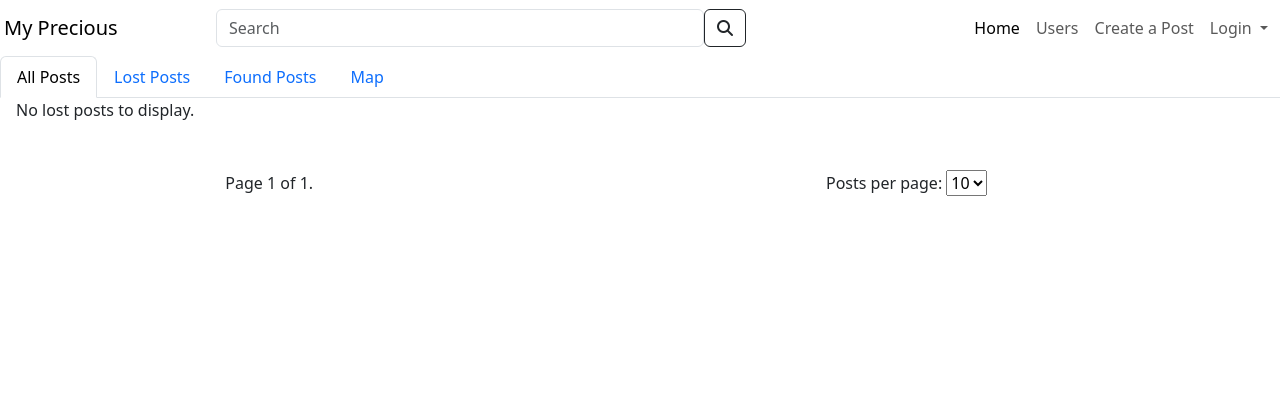
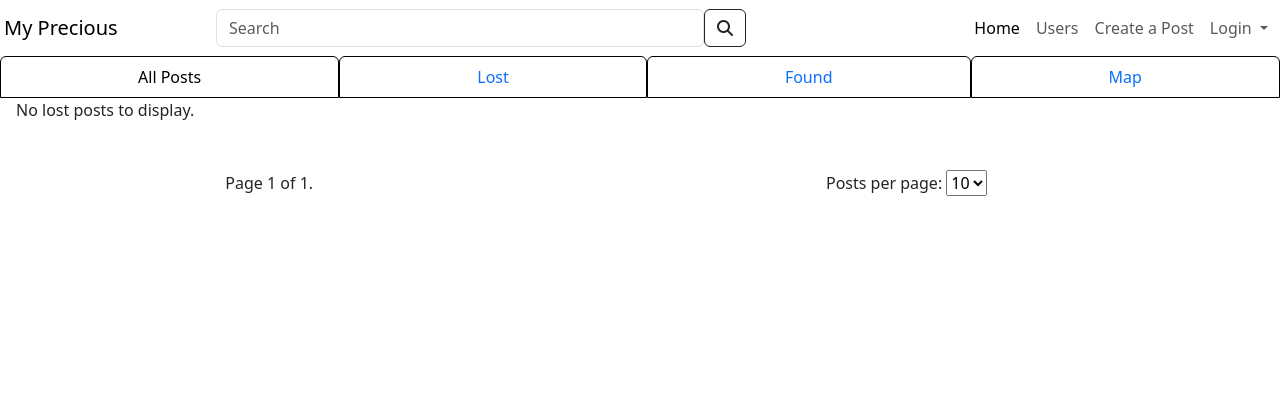
Before and after one commit to Tomosius/My_Precious, a Django app: page / in a window 1280 px wide. Shown: the top 420 px of the page. Run offline with Django 5.2, Linux system fonts and the light colour scheme; data that the repository does not hold is empty; some libraries are stand-ins or nearby versions.

Commit message:
map is showing lost posts in red, found - green. adjusted styling

```diff
--- a/posts/templates/posts_loop_list.html
+++ b/posts/templates/posts_loop_list.html
@@ -5,6 +5,10 @@
             {{ post.description|truncatechars:200 }}
         </p>
     </a>
+	<script>
+	        console.log("title: {{ post.title }}, post_type: {{ post.post_type }}, lat: {{ post.latitude }}, lng: {{ post.longitude }}");
+
+	</script>
 {% empty %}
     <p>No lost posts to display.</p>
 {% endfor %}
--- a/posts/templates/view_all_posts.html
+++ b/posts/templates/view_all_posts.html
@@ -3,18 +3,18 @@
 {% block content %}
 
 <!-- Nav tabs -->
-<ul class="nav nav-tabs">
-    <li class="nav-item">
-        <a class="nav-link {% if active_tab == 'all' %}active{% endif %}" href="{% url 'posts:view_all_posts' %}">All Posts</a>
+<ul class="nav nav-tabs al rounded">
+    <li class="nav-item flex-fill text-center">
+        <a class="nav-link border border-1 border-black {% if active_tab == 'all' %}active{% endif %}" href="{% url 'posts:view_all_posts' %}">All Posts</a>
     </li>
-    <li class="nav-item">
-        <a class="nav-link {% if active_tab == 'lost' %}active{% endif %}" href="{% url 'posts:view_lost_posts' %}">Lost Posts</a>
+    <li class="nav-item flex-fill text-center">
+        <a class="nav-link border border-1 border-black {% if active_tab == 'lost' %}active{% endif %}" href="{% url 'posts:view_lost_posts' %}">Lost</a>
     </li>
-    <li class="nav-item">
-        <a class="nav-link {% if active_tab == 'found' %}active{% endif %}" href="{% url 'posts:view_found_posts' %}">Found Posts</a>
+    <li class="nav-item flex-fill text-center">
+        <a class="nav-link border border-1 border-black {% if active_tab == 'found' %}active{% endif %}" href="{% url 'posts:view_found_posts' %}">Found</a>
     </li>
-    <li class="nav-item">
-        <a class="nav-link {% if active_tab == 'map' %}active{% endif %}" href="{% url 'posts:map_all_posts_view' %}">Map</a>
+    <li class="nav-item flex-fill text-center">
+        <a class="nav-link border border-1 border-black {% if active_tab == 'map' %}active{% endif %}" href="{% url 'posts:map_all_posts_view' %}">Map</a>
     </li>
 </ul>
 
@@ -48,7 +48,7 @@
 
 
 	<!-- Outer container to hold the pagination controls and number selector -->
-<div class="container-fluid">
+<div class="container-fluid" {% if active_tab == "map" %}style="display: none;"{% endif %}>
   <div class="row justify-content-between align-items-center text-center">
     <!-- Invisible spacer column for the first gap -->
     <div class="d-none d-sm-block col-sm-1 col-md-2"></div>
--- a/posts/views.py
+++ b/posts/views.py
@@ -90,6 +90,7 @@ def paginate_queryset(request, queryset, items_per_page=10):
     page_obj = paginator.get_page(page_number)
     return page_obj
 
+
 def view_all_posts(request):
     """
     Display all posts (both LostPost and FoundPost) with optional search functionality and pagination,
@@ -101,8 +102,10 @@ def view_all_posts(request):
     all_posts = Post.objects.all().instance_of(Post)
 
     if search_query:
-        all_posts = all_posts.filter(title__icontains=search_query)
-
+        all_posts = all_posts.filter(
+            Q(title__icontains=search_query) | Q(
+                description__icontains=search_query)
+        )
     # Paginate the combined queryset
     paginated_posts = paginate_queryset(request, all_posts, items_per_page=10)
     search_url = reverse('posts:view_all_posts')
@@ -275,8 +278,9 @@ def delete_photo(request, photo_id, post_type):
         return JsonResponse({'success': False, 'error': str(e)})
 
 
-from django.shortcuts import render
-from .models import Post  # Assuming Post is the polymorphic base model
+
+
+
 
 def map_all_posts(request):
     """
@@ -289,22 +293,23 @@ def map_all_posts(request):
     all_posts = Post.objects.all().instance_of(Post)
 
     if search_query:
-        all_posts = all_posts.filter(title__icontains=search_query)
-
+        all_posts = all_posts.filter(
+            Q(title__icontains=search_query) | Q(
+                description__icontains=search_query)
+        )
     # Paginate the combined queryset
+    paginated_posts = paginate_queryset(request, all_posts, items_per_page=10)
     search_url = reverse('posts:map_all_posts_view')
     google_api_key = os.environ.get('GOOGLE_MAPS_API_KEY')
 
-
-
     context = {
-        'posts': all_posts,
+        'posts': paginated_posts,
         'is_authenticated': request.user.is_authenticated,
         'active_tab': 'map',
         'items_per_page_options': ITEMS_PER_PAGE_OPTIONS,
         'search_query': search_query,
         'search_url': search_url,
-        'GOOGLE_MAPS_API_KEY': google_api_key
+        'GOOGLE_MAPS_API_KEY': google_api_key,
     }
 
     return render(request, 'view_all_posts.html', context)
```
Also changed, not shown: posts/models.py (+7 -0 lines), posts/templates/map_all_posts.html (+20 -7 lines).
